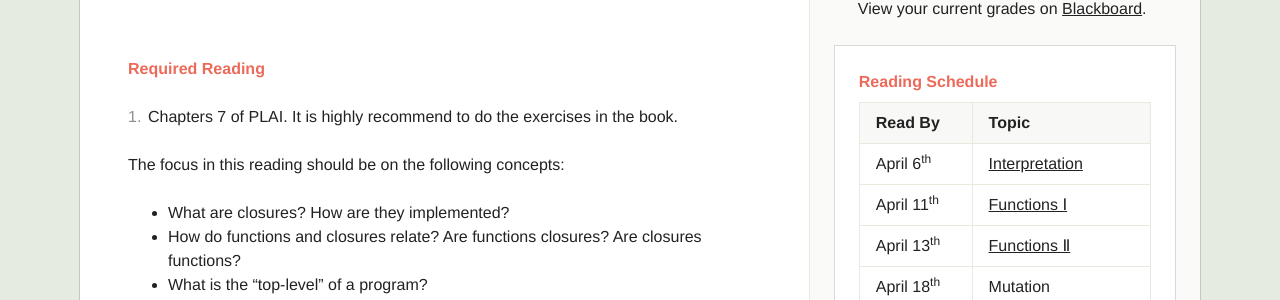
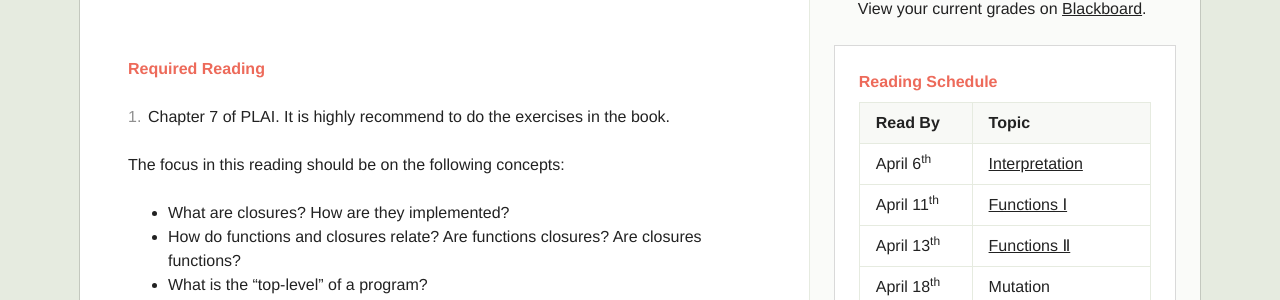
Before and after one commit to alilleybrinker/programming-languages-course, a Jekyll site: the page built from reading/functions-2/index.html, in a window 1280 px wide. Shown: the part 123-423 px from the top of the page. Built offline with Jekyll 4.4.1, drawn with Linux system fonts in a browser that asks for light colours.

Commit message:
Another typo

```diff
--- a/reading/functions-2/index.html
+++ b/reading/functions-2/index.html
@@ -11,7 +11,7 @@ title: "Functions Ⅱ"
     <h2><a href="#required-reading">Required Reading</a></h2>
 
     <ol>
-        <li>Chapters 7 of PLAI. It is highly recommend to do the exercises in the book.</li>
+        <li>Chapter 7 of PLAI. It is highly recommend to do the exercises in the book.</li>
     </ol>
 
     <p>The focus in this reading should be on the following concepts:</p>
```
